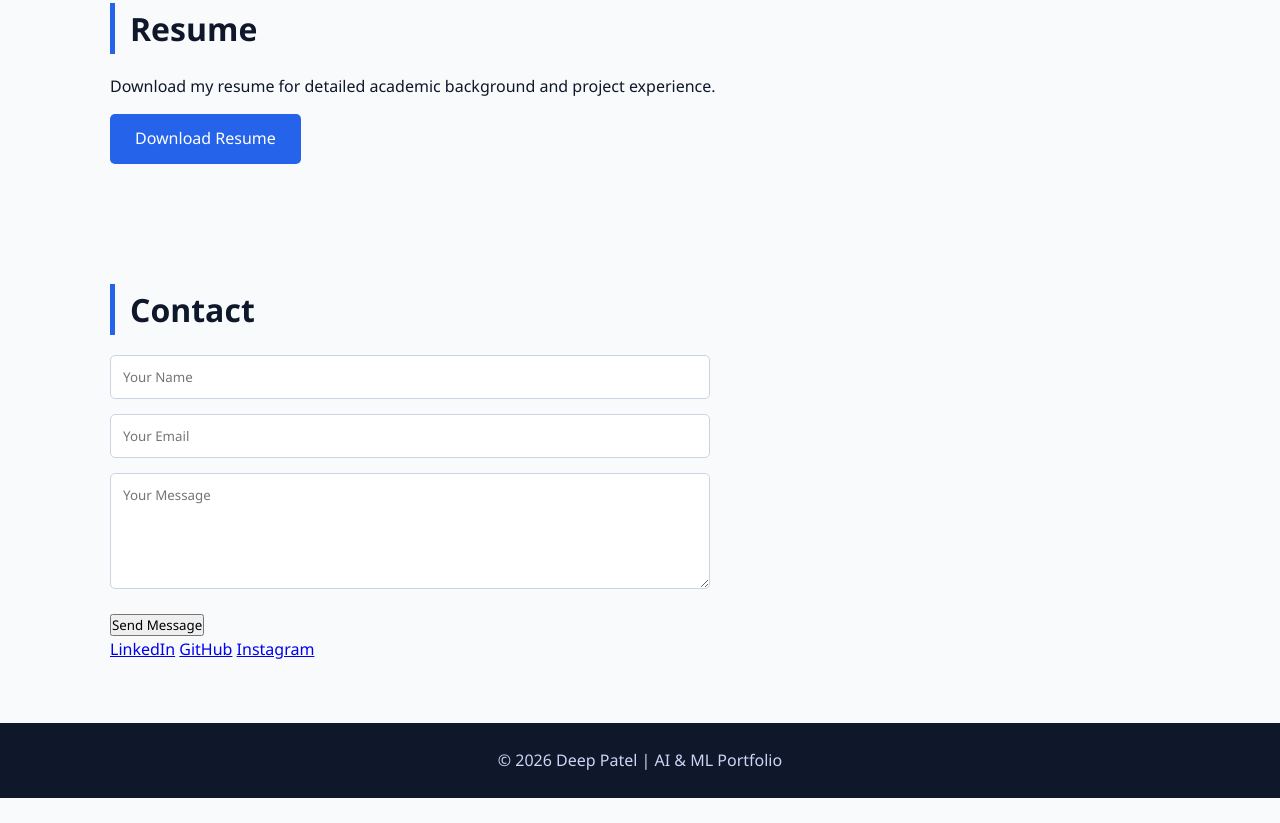
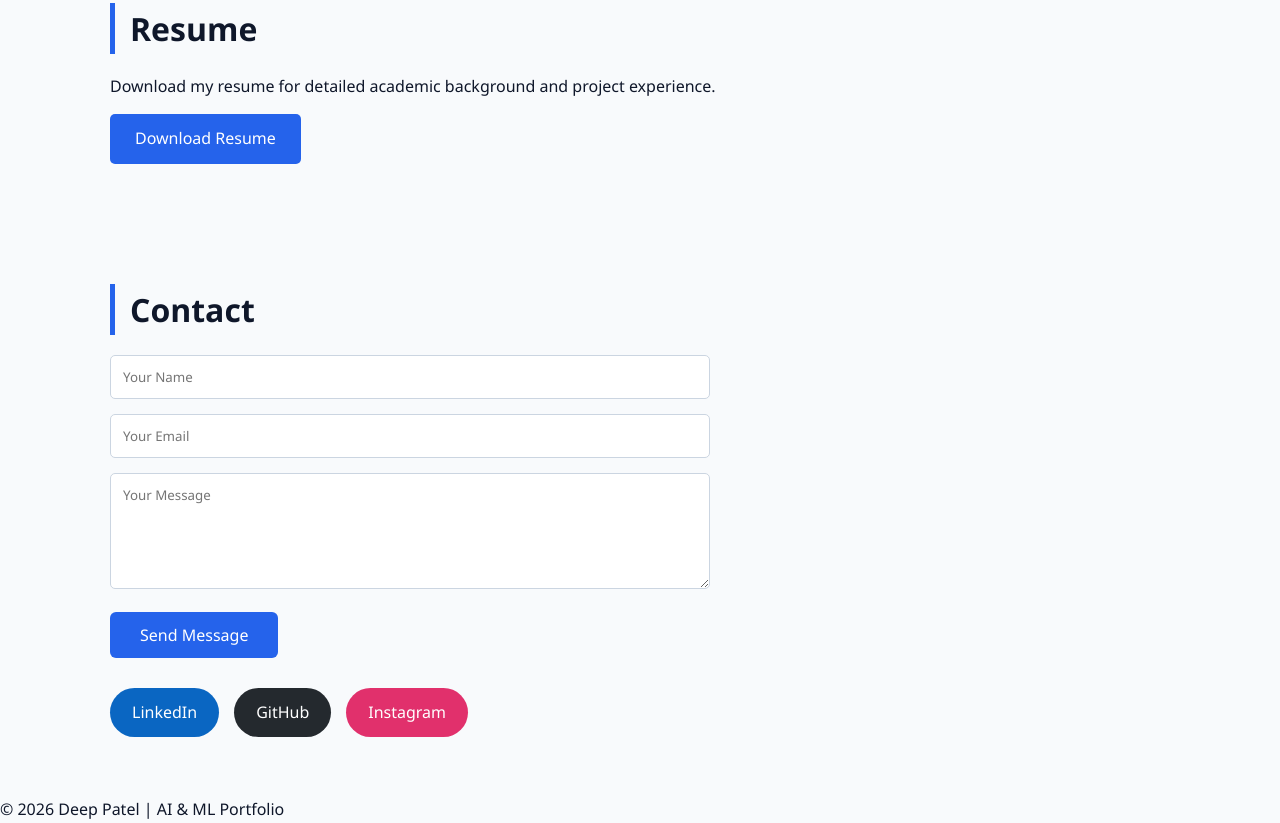
Before and after one commit to drpatel9803/drpatel.github.io, a plain HTML site: page index.html in a window 1280 px wide. Shown: the part 1683-2506 px from the top of the page. Before the commit the page ends 2481 px from the top, so only its background shows below. Drawn offline with Linux system fonts and the light colour scheme.

Commit message:
Update index.html

```diff
--- a/index.html
+++ b/index.html
@@ -145,6 +145,47 @@
       border-radius: 5px;
       border: 1px solid #cbd5e1;
     }
+    .contact button {
+padding: 12px 30px;
+background: var(--primary);
+color: white;
+border: none;
+border-radius: 6px;
+cursor: pointer;
+font-size: 1rem;
+}
+
+
+.social-links {
+margin-top: 30px;
+display: flex;
+gap: 15px;
+flex-wrap: wrap;
+}
+
+
+.social-links a {
+padding: 12px 22px;
+border-radius: 30px;
+text-decoration: none;
+color: white;
+font-weight: 500;
+transition: transform 0.3s, box-shadow 0.3s;
+}
+
+
+.social-links a:hover {
+transform: translateY(-3px);
+box-shadow: 0 8px 20px rgba(0,0,0,0.2);
+}
+
+
+.social-links a:nth-child(1) { background: #0a66c2; }
+.social-links a:nth-child(2) { background: #24292e; }
+.social-links a:nth-child(3) { background: #e1306c; }
+
+
+footer {
 
     footer {
       background: var(--dark);
```
